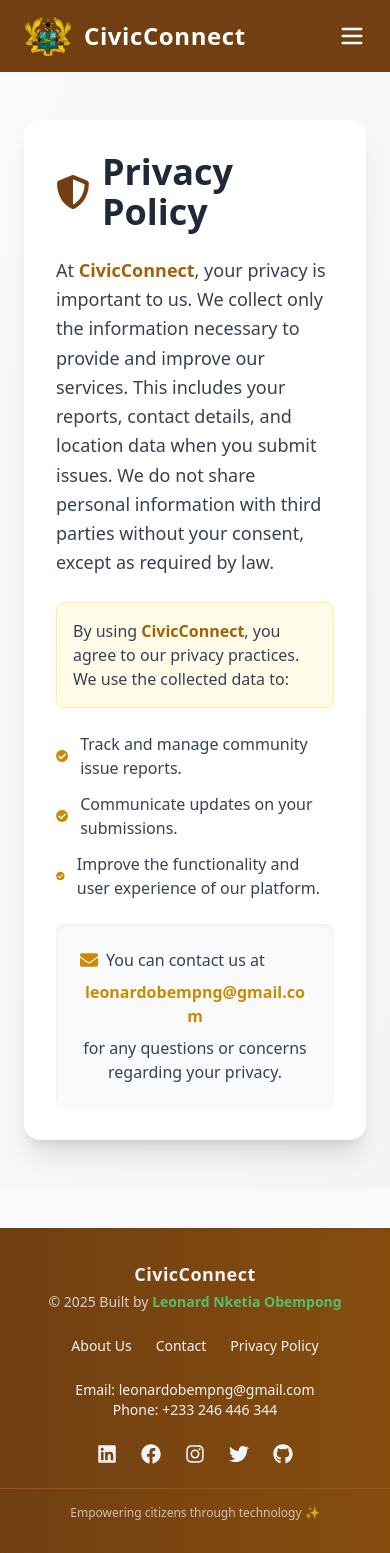
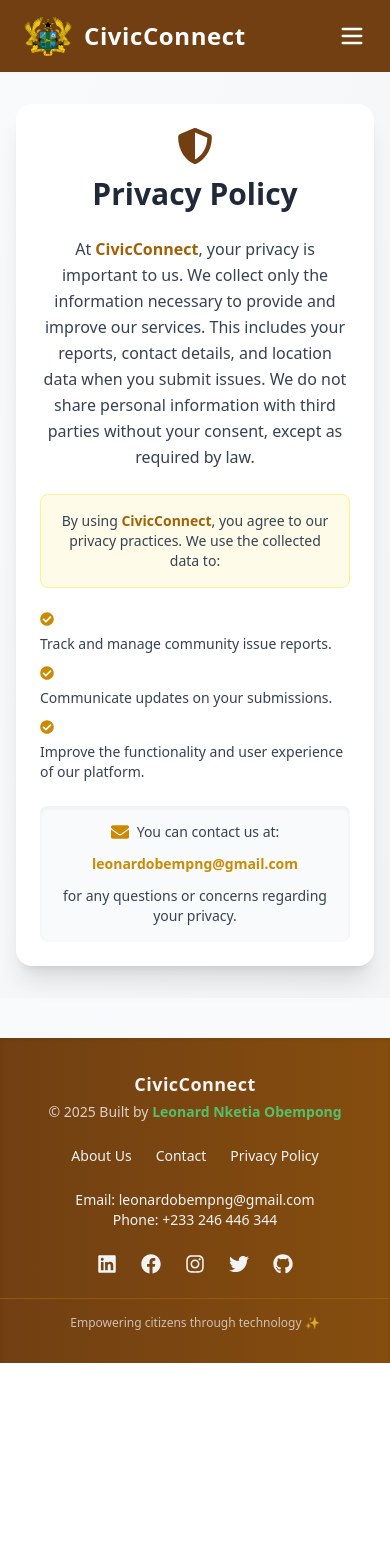
Before and after one commit to lnObempong/civicconnect, a React (Vite) app: page /privacy in a window 390 px wide. After the commit the page ends 1363 px from the top, so only its background shows below. Built offline with nearby package versions, Linux system fonts and the light colour scheme.

Commit message:
Update the privacry content

```diff
--- a/src/pages/Privacy.jsx
+++ b/src/pages/Privacy.jsx
@@ -3,16 +3,18 @@
 
 export default function Privacy() {
   return (
-    <div className="min-h-screen bg-gradient-to-br from-gray-50 to-gray-100 flex items-center justify-center py-12 px-6">
-      <div className="max-w-4xl w-full bg-white rounded-2xl shadow-xl p-8">
+    <div className="min-h-screen bg-gradient-to-br from-gray-50 to-gray-100 flex items-center justify-center py-8 px-4 sm:py-12 sm:px-6">
+      <div className="max-w-4xl w-full bg-white rounded-2xl shadow-xl p-6 sm:p-8">
         {/* Header Section */}
-        <div className="flex items-center gap-3 mb-6">
+        <div className="flex flex-col sm:flex-row items-center sm:items-start gap-3 mb-6 text-center sm:text-left">
           <FaShieldAlt className="text-yellow-900 text-4xl" />
-          <h1 className="text-4xl font-extrabold text-gray-800">Privacy Policy</h1>
+          <h1 className="text-3xl sm:text-4xl font-extrabold text-gray-800">
+            Privacy Policy
+          </h1>
         </div>
 
         {/* Intro */}
-        <p className="text-gray-700 text-lg mb-6 leading-relaxed">
+        <p className="text-gray-700 text-base sm:text-lg mb-6 leading-relaxed text-center sm:text-left">
           At <span className="font-semibold text-yellow-700">CivicConnect</span>, your privacy is important to us.
           We collect only the information necessary to provide and improve our services.
           This includes your reports, contact details, and location data when you submit issues.
@@ -21,8 +23,8 @@
         </p>
 
         {/* Agreement Statement */}
-        <div className="bg-yellow-50 border border-yellow-200 rounded-lg p-4 mb-6">
-          <p className="text-gray-700">
+        <div className="bg-yellow-50 border border-yellow-200 rounded-lg p-4 mb-6 text-center sm:text-left">
+          <p className="text-gray-700 text-sm sm:text-base">
             By using <span className="font-semibold text-yellow-700">CivicConnect</span>, you agree to our privacy practices.
             We use the collected data to:
           </p>
@@ -30,32 +32,39 @@
 
         {/* List of purposes */}
         <ul className="space-y-3 mb-6">
-          <li className="flex items-center gap-3 text-gray-700">
-            <FaCheckCircle className="text-yellow-600" /> Track and manage community issue reports.
+          <li className="flex flex-col sm:flex-row sm:items-center gap-2 text-gray-700 text-sm sm:text-base">
+            <FaCheckCircle className="text-yellow-600 flex-shrink-0" />
+            <span>Track and manage community issue reports.</span>
           </li>
-          <li className="flex items-center gap-3 text-gray-700">
-            <FaCheckCircle className="text-yellow-600" /> Communicate updates on your submissions.
+          <li className="flex flex-col sm:flex-row sm:items-center gap-2 text-gray-700 text-sm sm:text-base">
+            <FaCheckCircle className="text-yellow-600 flex-shrink-0" />
+            <span>Communicate updates on your submissions.</span>
           </li>
-          <li className="flex items-center gap-3 text-gray-700">
-            <FaCheckCircle className="text-yellow-600" /> Improve the functionality and user experience of our platform.
+          <li className="flex flex-col sm:flex-row sm:items-center gap-2 text-gray-700 text-sm sm:text-base">
+            <FaCheckCircle className="text-yellow-600 flex-shrink-0" />
+            <span>Improve the functionality and user experience of our platform.</span>
           </li>
         </ul>
 
         {/* Contact Section */}
-      <div className="mt-6 p-6 bg-gray-50 rounded-lg shadow-inner">
-          <p className="text-gray-700 flex flex-col sm:flex-row items-start sm:items-center gap-2 text-center sm:text-left">
-           <span className="flex items-center gap-2">
+        <div className="mt-6 p-4 sm:p-6 bg-gray-50 rounded-lg shadow-inner">
+          <div className="flex flex-col text-center sm:text-left gap-3">
+            <div className="flex items-center justify-center sm:justify-start gap-2">
               <FaEnvelope className="text-yellow-600 text-lg" />
-            <span>You can contact us at</span>
+              <span className="text-gray-700 text-sm sm:text-base">
+                You can contact us at:
               </span>
+            </div>
             <a
               href="mailto:leonardobempng@gmail.com"
-              className="text-yellow-600 font-semibold hover:underline break-all"
+              className="text-yellow-600 font-semibold hover:underline break-all text-sm sm:text-base"
             >
               leonardobempng@gmail.com
             </a>
-             <span className="sm:ml-2">for any questions or concerns regarding your privacy.</span>
-          </p>
+            <span className="text-gray-700 text-sm sm:text-base">
+              for any questions or concerns regarding your privacy.
+            </span>
+          </div>
         </div>
       </div>
     </div>
```
Lines whose indentation alone changed are shown as unchanged.
